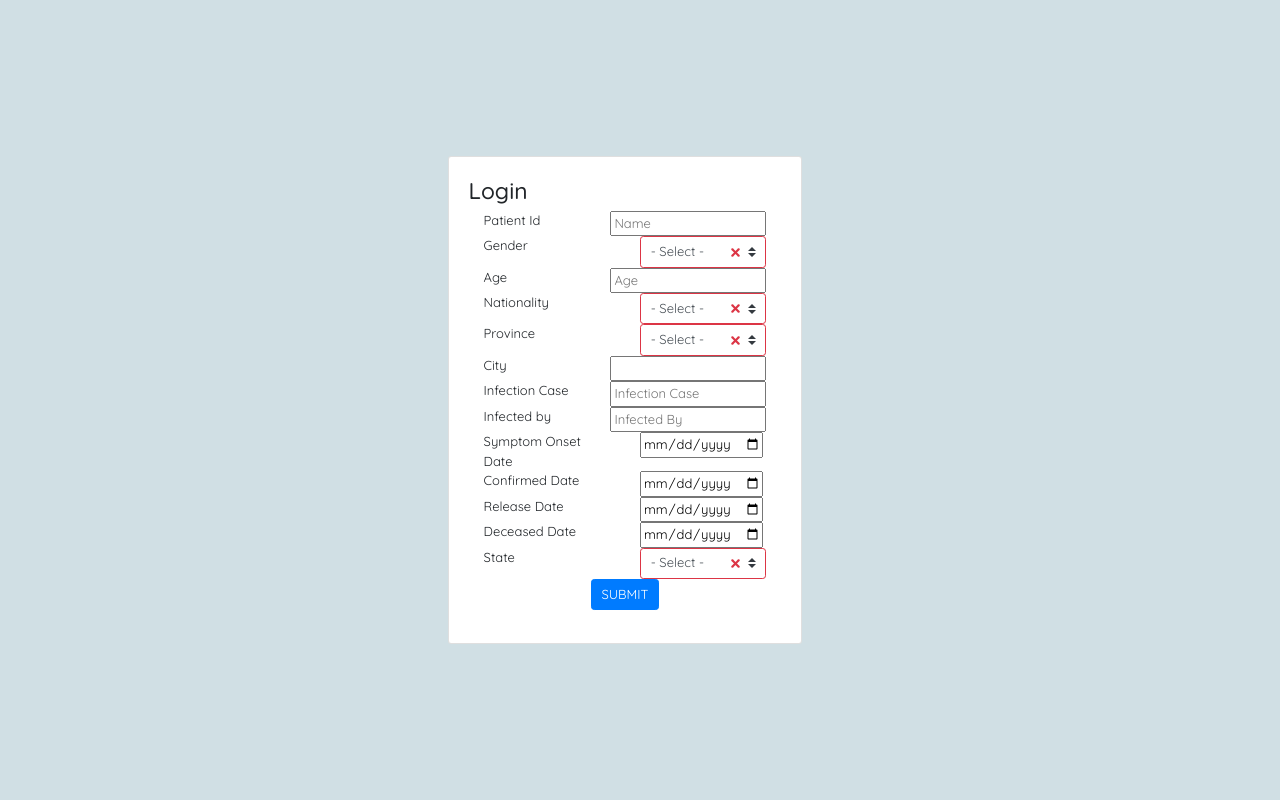
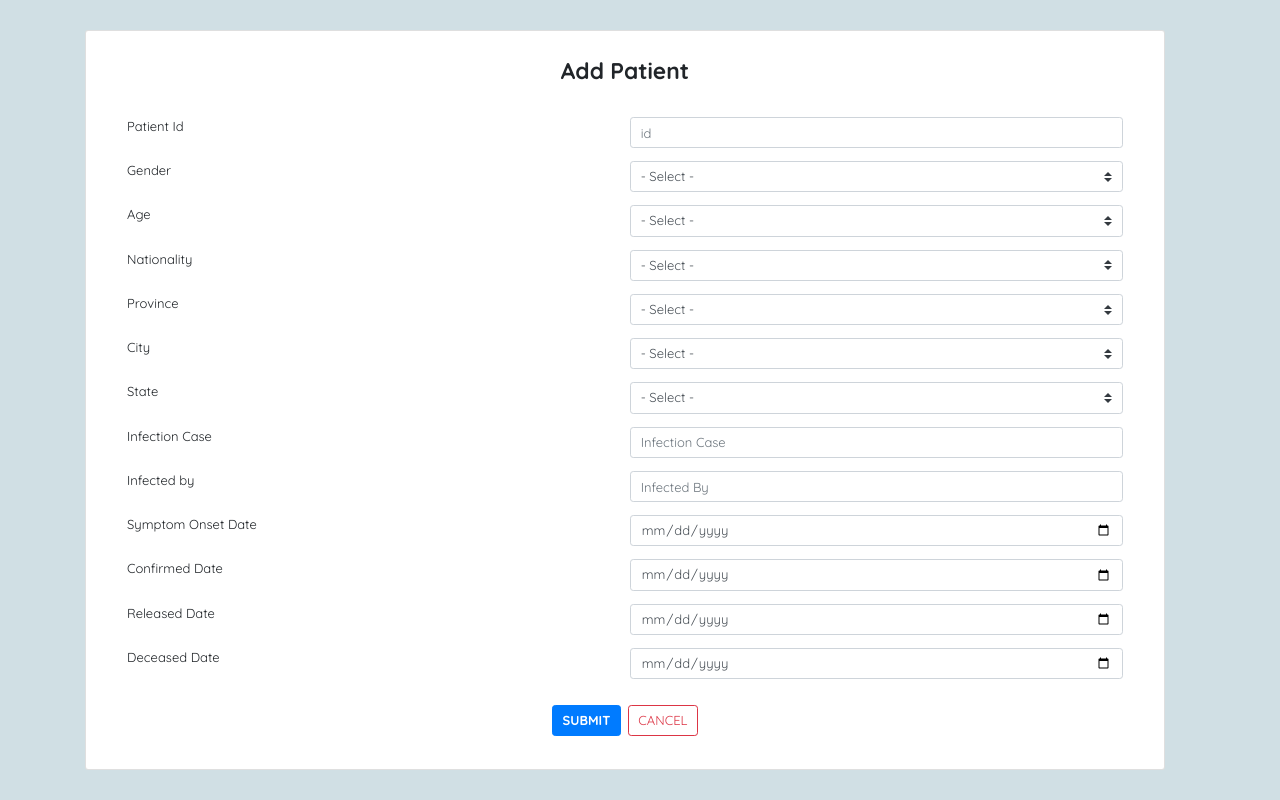
Before and after one commit to JuanAnthoniusKusjadi/TUBES-02-MANPRO, a PHP site: template app/views/pages/admin/addPatient.php in a window 1280 px wide. Run offline with PHP 8.4, Linux system fonts and the light colour scheme; the template is opened without the code that fills it: most values are stand-ins (such as "Sample title", 1, 10 or a date in 2020); some libraries are stand-ins or nearby versions.

Commit message:
B4 (#23)
* add template mvc studture

* adding View

* adding Db

* Update AuthHelper.php

* add views tamplate

* adding views/template

* add Router.php

* add user model

* add QueryUser

* repair template

* repair template

* repair stucture

* repair template

* Mockup v1.0

* Update App.php

* Update layout.php

* picture

* replace

* image

* Update index.php

* change pic

* css home

* query

* update patientcase

* table done

* home page UI done

* repair db data

* remove trash

* Minor Changes

* repair queryPatient and add to page

* add navigation to admin-patient page trough dropdown

* A4, A5

* Benerin CRUD Lagi

* Minor Change again

* update index.php admin

* update A.I

* update pengerjaan paket B3

* update pengerjaan ui admin

* Menambahkan ; yang kurang

* Update addPatient.php

* Memperbaiki tampilan addPatient

* repair list patient

Co-authored-by: UpekkhaLau <6181801023@student.unpar.ac.id>
Co-authored-by: DeddyChandra <6181801007@student.unpar.ac.id>
Co-authored-by: Chris <6181801026@student.unpar.ac.id>
Co-authored-by: WiranataLim <6181801038@student.unpar.ac.id>
Co-authored-by: Ramaf <ramafauzifa@gmail.com>
Co-authored-by: SyahdanRiyantyoPutro <6181801043@student.unpar.ac.id>
Co-authored-by: EdwardTjahyadi <edtjah16@gmail.com>

```diff
--- a/app/models/Patient.php
+++ b/app/models/Patient.php
@@ -64,10 +64,6 @@ class Patient extends Model
         return $this->infectedBy;
     }
 
-    // public function get_contact(){
-    //     return $this->contact;
-    // }
-
     public function get_onset_date(){
         return $this->onsetDate;
     }
--- a/app/views/pages/admin/addPatient.php
+++ b/app/views/pages/admin/addPatient.php
@@ -1,21 +1,28 @@
 
 <div class="container d-flex align-items-center min-vh-100">
     <div class="row w-100 justify-content-center">
+        <div class="col">
             <div class="card p-4">
-            <h3>Login</h3>
+                <h3 class="text-center p-2 mb-4 font-weight-bold">Add Patient</h3>
+                <?php
+                    if(isset($error)) {
+                        echo '<div class="alert alert-danger" role="alert">'. $error .'</div>';
+                    }
+                ?>
                 <div class="container">
-                <form class="was-validated">
-                    <div class="row">
+                    <!-- //? Form Add Patient -->
+                    <form class="" id="add-patient-form" method="post" action="./admin?page=addPatient">
+                        <div class="form-row p-2">
                             <div class="col">Patient Id</div>
                             <div class="col">
-                            <input type="text" placeholder="Name">
+                                <input type="text" class="form-control" placeholder="id" name="patient_id" required>
                             </div>
                         </div>
 
-                    <div class="row">
+                        <div class="form-row p-2">
                             <div class="col">Gender</div>
                             <div class="col">
-                            <select class="custom-select" name="option" required>
+                                <select class="custom-select" name="sex" required>
                                     <option value="">- Select -</option>
                                     <option value="0">Male</option>
                                     <option value="1">Female</option>
@@ -23,17 +30,29 @@
                             </div>
                         </div>
 
-                    <div class="row">
+                        <div class="form-row p-2">
                             <div class="col">Age</div>
                             <div class="col">
-                            <input type="text" placeholder="Age">
+                                <select class="custom-select" name="age" required>
+                                    <option value="">- Select -</option>
+                                    <option value="10s">10s</option>
+                                    <option value="20s">20s</option>
+                                    <option value="30s">30s</option>
+                                    <option value="40s">40s</option>
+                                    <option value="50s">50s</option>
+                                    <option value="60s">60s</option>
+                                    <option value="70s">70s</option>
+                                    <option value="80s">80s</option>
+                                    <option value="90s">90s</option>
+                                    <option value="100s">100s</option>
+                                </select>
                             </div>
                         </div>
 
-                    <div class="row">
+                        <div class="form-row p-2">
                             <div class="col">Nationality</div>
                             <div class="col">
-                            <select class="custom-select" name="option" required>
+                                <select class="custom-select" name="country" required>
                                     <option value="">- Select -</option>
                                     <option value="1">Korea</option>
                                     <option value="2">China</option>
@@ -55,10 +74,10 @@
                             </div>
                         </div>
 
-                    <div class="row">
+                        <div class="form-row p-2">
                             <div class="col">Province</div>
                             <div class="col">
-                            <select class="custom-select" name="option" required>
+                                <select class="custom-select" name="province" required>
                                     <option value="">- Select -</option>
                                     <option value="0">Tidak Diketahui</option>
                                     <option value="1">Seoul</option>
@@ -82,72 +101,83 @@
                             </div>
                         </div>
 
-                    <div class="row">
+                        <div class="form-row p-2">
                             <div class="col">City</div>
                             <div class="col">
-                            <input type="text">
-                        </div>
-                    </div>
-
-                    <div class="row">
-                        <div class="col">Infection Case</div>
-                        <div class="col">
-                            <input type="text" placeholder="Infection Case">
-                        </div>
-                    </div>
-
-                    <div class="row">
-                        <div class="col">Infected by</div>
-                        <div class="col">
-                            <input type="text" placeholder="Infected By">
-                        </div>
-                    </div>
-
-                    <div class="row">
-                        <div class="col">Symptom Onset Date</div>
-                        <div class="col">
-                            <input  type="date" >
-                        </div>
-                    </div>
-
-                    <div class="row">
-                        <div class="col">Confirmed Date</div>
-                        <div class="col">
-                            <input type="date" >
-                        </div>
-                    </div>
-
-                    <div class="row">
-                        <div class="col">Release Date</div>
-                        <div class="col">
-                            <input type="date" >
-                        </div>
-                    </div>
-
-                    <div class="row">
-                        <div class="col">Deceased Date</div>
-                        <div class="col">
-                            <input  type="date" >
-                        </div>
-                    </div>
-
-                    <div class="row">
-                        <div class="col">State</div>
-                        <div class="col">
-                            <select class="custom-select" name="option" required>
+                            <select class="custom-select" name="city" required>
                                     <option value="">- Select -</option>
-                                <option value="released">released</option>
-                                <option value="deceased">deceased</option>
-                                <option value="isolated">isolated</option>
+                                    <?php
+                                        if(isset($all_city)) {
+                                            foreach ($all_city as $key => $city) {
+                                                echo '<option value="'. $city['idCity'] .'">'. $city['city'] .'</option>';
+                                            }
+                                        }
+                                    ?>
                                 </select>
                             </div>
                         </div>
 
-                    <div class="d-flex justify-content-center">
-                        <button type="button" class="btn btn-primary">SUBMIT</button>
+                        <div class="form-row p-2">
+                            <div class="col">State</div>
+                            <div class="col">
+                                <select class="custom-select" name="state" required>
+                                    <option value="">- Select -</option>
+                                    <option value="1">released</option>
+                                    <option value="2">deceased</option>
+                                    <option value="3">isolated</option>
+                                </select>
+                            </div>
+                        </div>
+
+                        <div class="form-row p-2">
+                            <div class="col">Infection Case</div>
+                            <div class="col">
+                                <input type="text" placeholder="Infection Case" class="form-control" name="infection_case" required>
+                            </div>
+                        </div>
+
+                        <div class="form-row p-2">
+                            <div class="col">Infected by</div>
+                            <div class="col">
+                                <input type="text" placeholder="Infected By" class="form-control" name="infected_by" required>
+                            </div>
+                        </div>
+
+                        <div class="form-row p-2">
+                            <div class="col">Symptom Onset Date</div>
+                            <div class="col">
+                                <input type="date" class="form-control" name="sympton_onset_date" required>
+                            </div>
+                        </div>
+
+                        <div class="form-row p-2">
+                            <div class="col">Confirmed Date</div>
+                            <div class="col">
+                                <input type="date" class="form-control" name="confirm_date">
+                            </div>
+                        </div>
+
+                        <div class="form-row p-2">
+                            <div class="col">Released Date</div>
+                            <div class="col">
+                                <input type="date" class="form-control" name="released_date">
+                            </div>
+                        </div>
+
+                        <div class="form-row p-2">
+                            <div class="col">Deceased Date</div>
+                            <div class="col">
+                                <input  type="date" class="form-control" name="deceased_date">
+                            </div>
+                        </div>
+
+                        <div class="d-flex justify-content-center mt-4">
+                            <button type="submit" class="btn btn-primary font-weight-bold">SUBMIT</button>
+                            <button type="button" class="btn btn-outline-danger ml-2" onclick="window.location = './admin?page=patient'">CANCEL</button>
                         </div>
                     </form>
                 </div>
             </div>
         </div>
     </div>
+</div>
```
Also changed, not shown: app/controllers/Admin.php (+38 -17 lines), app/core/App.php (+4 -5 lines), app/models/QueryCity.php (added, +29 -0 lines), app/models/QueryPatient.php (+35 -71 lines), app/views/pages/admin/patient.php (+13 -1 lines). Lines whose indentation alone changed are shown as unchanged.
